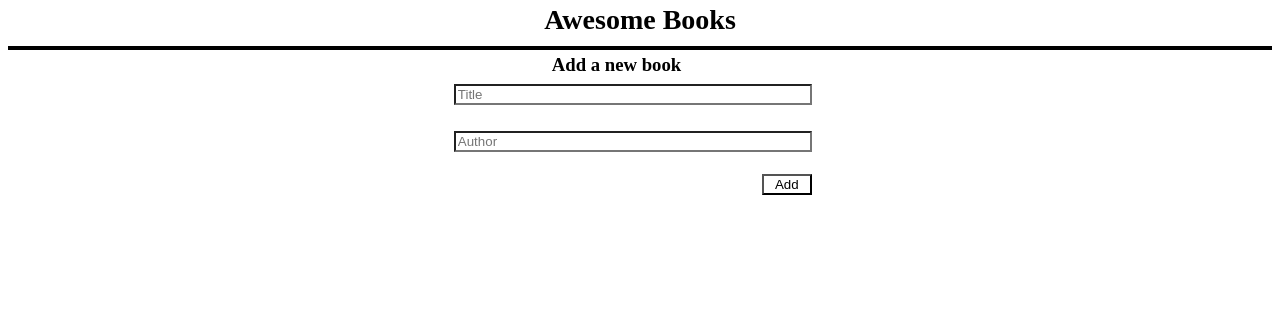
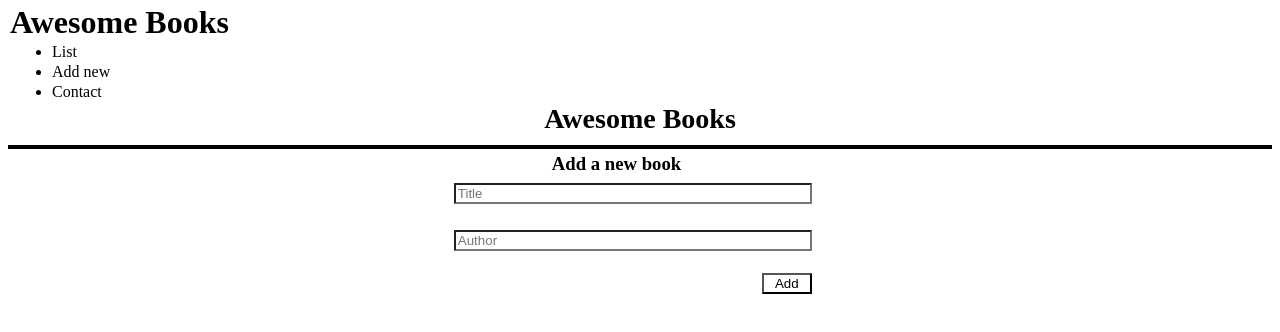
Before and after one commit to Tracy-miranja/Awesome-book, a website: page index.html in a window 1280 px wide. Drawn offline with Linux system fonts and the light colour scheme.

Commit message:
Add nav item

```diff
--- a/index.html
+++ b/index.html
@@ -8,6 +8,17 @@
     <link rel="stylesheet" href="index.css" />
   </head>
   <body>
+    <header>
+      <div><h1>Awesome Books</h1></div>
+      <nav>
+        <ul class="navbar">
+          <li id="List">List</li>
+          <li id="AddNew">Add new</li>
+          <li id="Contact">Contact</li>
+        </ul>
+      </nav>
+    </header>
+      <p id="dateTime"></p>
     <div class="collection" id="book-collection">
       <h2 class="book-heading">Awesome Books</h2>
       <div id="book-list"></div>
```
